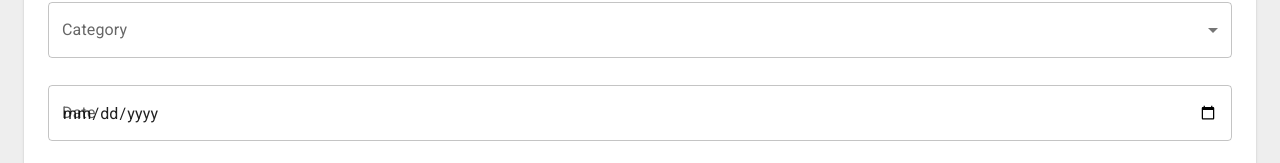
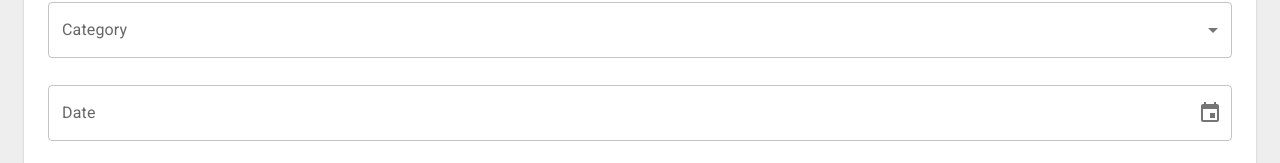
Before and after one commit to juanarayafonsec/activities, a React (Vite) app in the folder src/Activities.Frontend/: page /createActivity in a window 1280 px wide. Shown: the part 356-519 px from the top of the page. Built offline with nearby package versions, Linux system fonts and the light colour scheme.

Commit message:
add date time input

```diff
--- /dev/null
+++ b/src/Activities.Frontend/src/app/shared/components/DateTimeInput.tsx
@@ -0,0 +1,30 @@
+import { DateTimePicker, type DateTimeFieldProps} from "@mui/x-date-pickers";
+import {
+  useController,
+  type FieldValues,
+  type UseControllerProps,
+} from "react-hook-form";
+
+type Props<T extends FieldValues> = {} & UseControllerProps<T> & DateTimeFieldProps
+
+export default function DateTimeInput<T extends FieldValues>(props: Props<T>) {
+  const { field, fieldState } = useController<T>({ ...props });
+
+  return (
+    <DateTimePicker
+        {...props}
+        value={field.value ? new Date(field.value) : null}
+        onChange={value => {
+            field.onChange(new Date(value!));
+        }}
+        sx={{width: "100%"}}
+        slotProps={{
+            textField: {
+                onBlur: field.onBlur,
+                error: !!fieldState.error,
+                helperText: fieldState.error?.message
+            }
+        }}
+    />
+  );
+}
--- a/src/Activities.Frontend/src/features/activities/form/ActivityForm.tsx
+++ b/src/Activities.Frontend/src/features/activities/form/ActivityForm.tsx
@@ -11,6 +11,7 @@
 import TextInput from "../../../app/shared/components/TextInput";
 import SelectInput from "../../../app/shared/components/SelectInput";
 import { categoryOptions } from "./categoryOptions";
+import DateTimeInput from "../../../app/shared/components/DateTimeInput";
 
 export default function ActivityForm() {
   const {register, reset, control, handleSubmit} = useForm<ActivitySchema>({
@@ -53,7 +54,7 @@
           <TextInput label="Title" name="title" control={control}/>
           <TextInput label="Description" name="description" control={control} multiline rows={3}/>
           <SelectInput items={categoryOptions} label="Category" name="category" control={control}/>
-          <TextInput type="date" label="Date" name="date" control={control}/>
+          <DateTimeInput label="Date" name="date" control={control}/>
           <TextInput label="City" name="city" control={control}/>
           <TextInput label="Venue" name="venue" control={control}/>
           <TextInput label="City" name="city" control={control}/>
--- a/src/Activities.Frontend/src/lib/schemas/activitySchema.ts
+++ b/src/Activities.Frontend/src/lib/schemas/activitySchema.ts
@@ -8,7 +8,7 @@
     title: requiredString("Title"),
     description: requiredString("Description"),
     category: requiredString("Category"),
-    date: requiredString("Date"),
+    date: z.date({ error: "Date is required"}),
     city: requiredString("City"),
     venue: requiredString("Venue"),
 })
--- a/src/Activities.Frontend/src/lib/types/index.d.ts
+++ b/src/Activities.Frontend/src/lib/types/index.d.ts
@@ -1,7 +1,7 @@
 interface Activity {
   id: string;
   title: string;
-  date: string;
+  date: Date;
   description: string;
   category: string;
   isCancelled: boolean;
--- a/src/Activities.Frontend/src/main.tsx
+++ b/src/Activities.Frontend/src/main.tsx
@@ -12,11 +12,14 @@
 import { router } from './app/router/Router.tsx';
 import { store, StoreContext } from './lib/stores/store.ts';
 import { ToastContainer } from 'react-toastify';
+import { LocalizationProvider } from '@mui/x-date-pickers';
+import { AdapterDateFns } from '@mui/x-date-pickers/AdapterDateFns';
 
 const queryClient = new QueryClient();
 
 createRoot(document.getElementById('root')!).render(
   <StrictMode>
+    <LocalizationProvider dateAdapter={AdapterDateFns}>
       <StoreContext.Provider value={store}>
         <QueryClientProvider client={queryClient}>
           <ReactQueryDevtools/>
@@ -24,5 +27,6 @@
           <RouterProvider router={router}/>
         </QueryClientProvider>
       </StoreContext.Provider>
+    </LocalizationProvider>
   </StrictMode>,
 )
```
Lines whose indentation alone changed are shown as unchanged.
